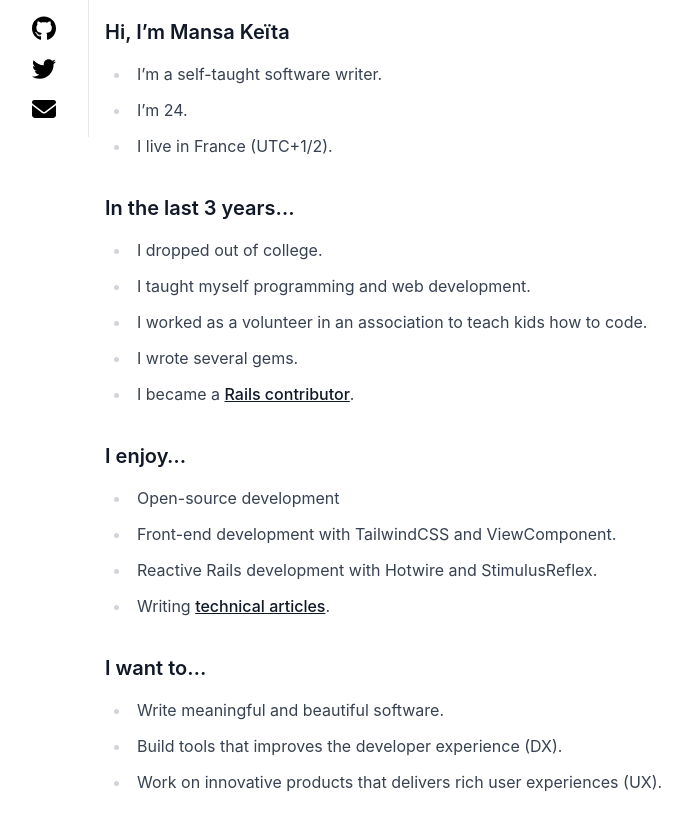
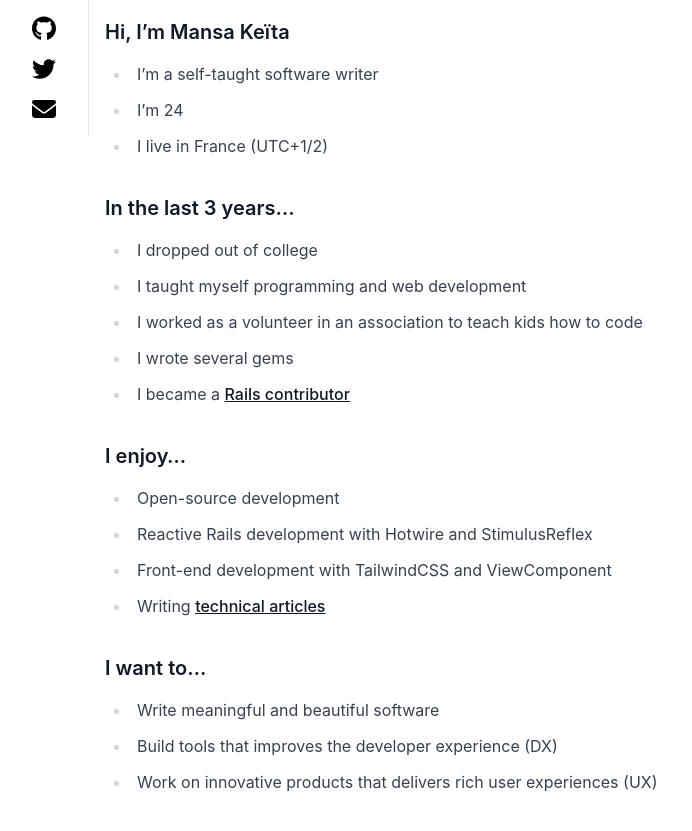
Before and after one commit to Mansakondo/Mansakondo.github.io, a Jekyll site: the page built from index.md, in a window 1280 px wide. Shown: the top 831 px of the page, without its empty margins (0-692 px from the left). Built offline with Jekyll 4.4.1, drawn with Linux system fonts in a browser that asks for light colours; nearby versions of some CDN libraries.

Commit message:
Update resume

```diff
--- a/index.md
+++ b/index.md
@@ -3,24 +3,24 @@ layout: default
 title: "Mansa Keïta"
 ---
 ### Hi, I'm Mansa Keïta
-* I'm a self-taught software writer.
-* I'm 24.
-* I live in France (UTC+1/2).
+* I'm a self-taught software writer
+* I'm 24
+* I live in France (UTC+1/2)
 
 ### In the last 3 years...
-* I dropped out of college.
-* I taught myself programming and web development.
-* I worked as a volunteer in an association to teach kids how to code.
-* I wrote several gems.
-* I became a [Rails contributor](https://contributors.rubyonrails.org/contributors/mansakondo/commits).
+* I dropped out of college
+* I taught myself programming and web development
+* I worked as a volunteer in an association to teach kids how to code
+* I wrote several gems
+* I became a [Rails contributor](https://contributors.rubyonrails.org/contributors/mansakondo/commits)
 
 ### I enjoy...
 * Open-source development
-* Front-end development with TailwindCSS and ViewComponent.
-* Reactive Rails development with Hotwire and StimulusReflex.
-* Writing [technical articles](https://dev.to/mansakondo).
+* Reactive Rails development with Hotwire and StimulusReflex
+* Front-end development with TailwindCSS and ViewComponent
+* Writing [technical articles](https://dev.to/mansakondo)
 
 ### I want to...
-* Write meaningful and beautiful software.
-* Build tools that improves the developer experience (DX).
-* Work on innovative products that delivers rich user experiences (UX).
+* Write meaningful and beautiful software
+* Build tools that improves the developer experience (DX)
+* Work on innovative products that delivers rich user experiences (UX)
```
